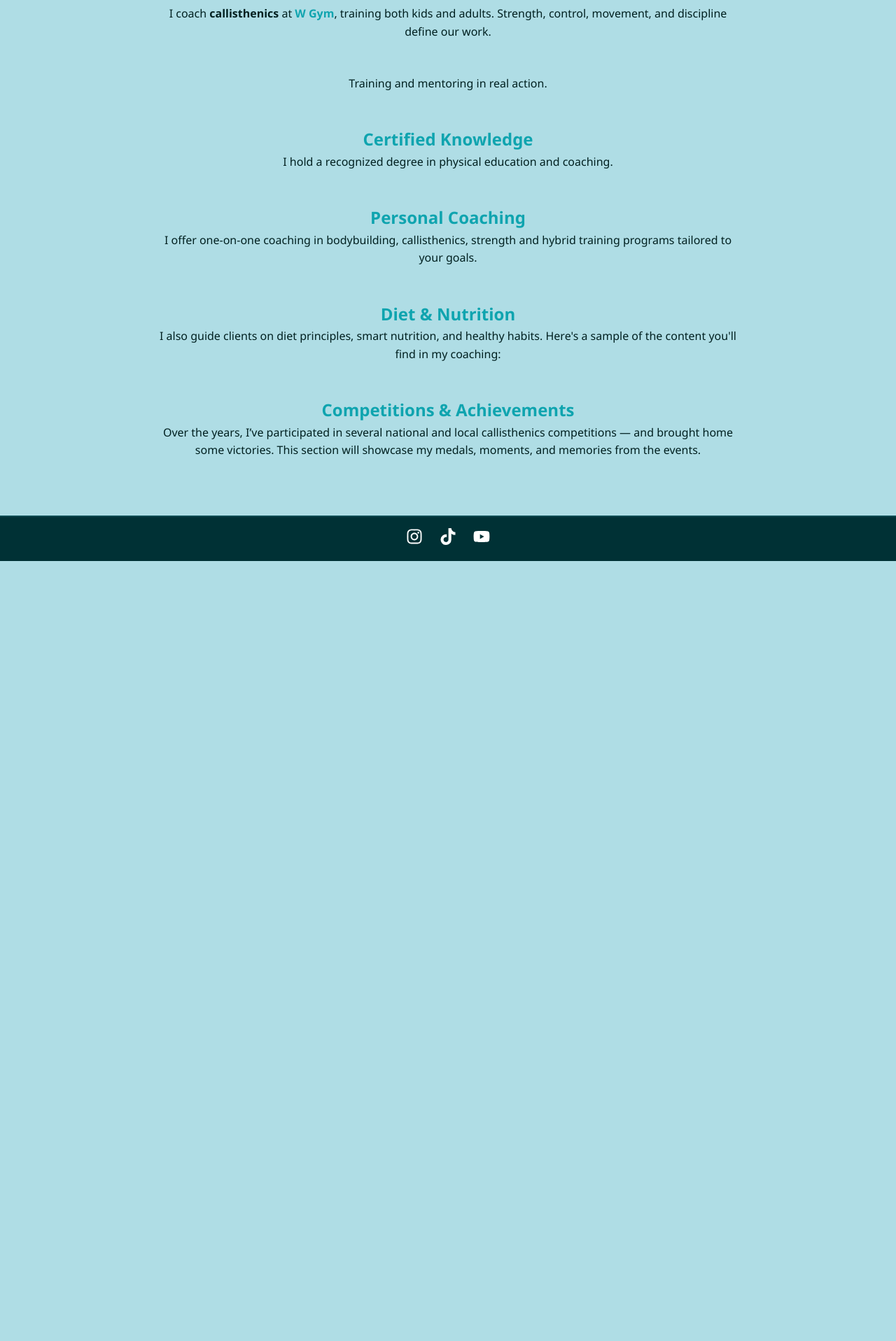
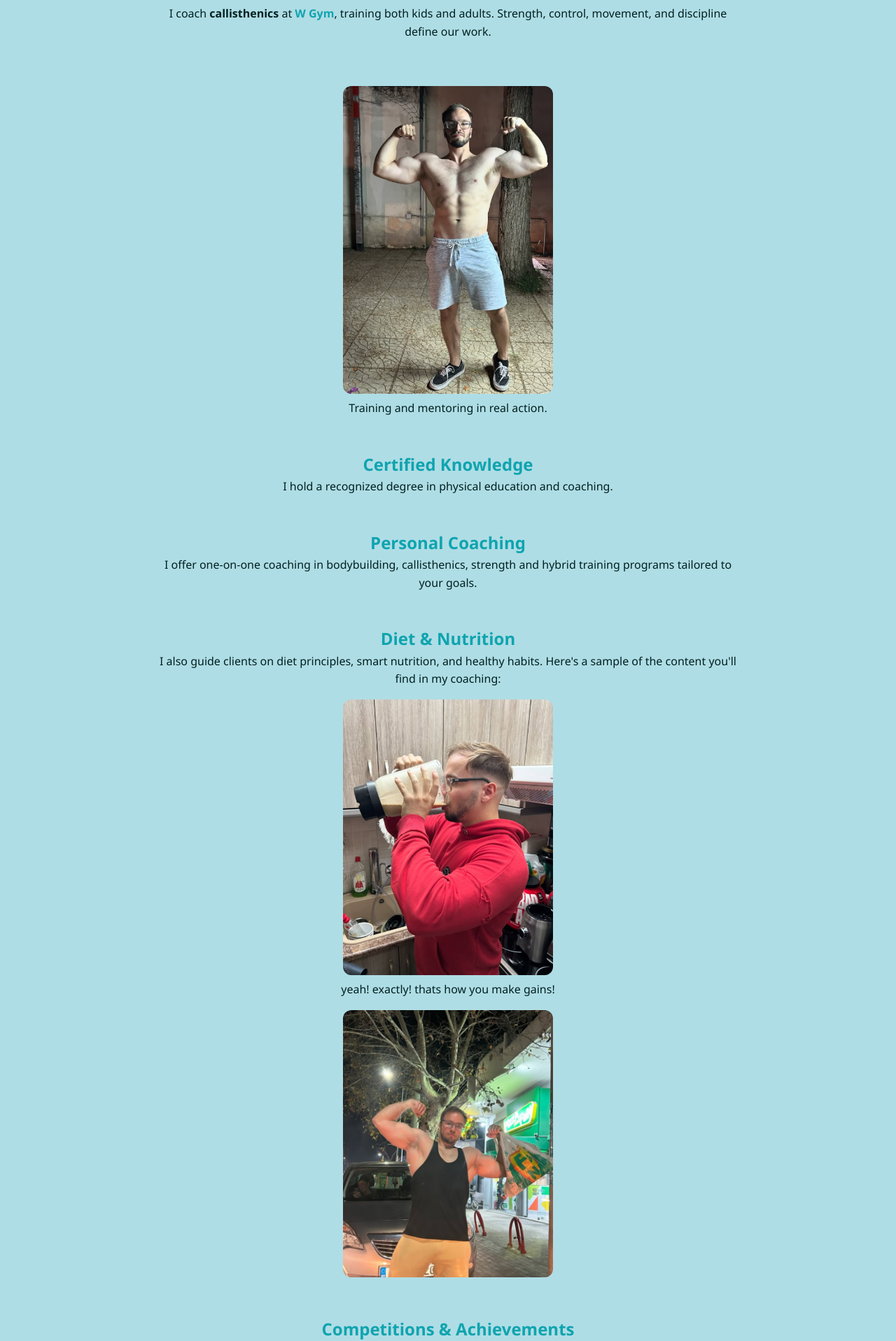
Before and after one commit to AngelosKl/GiannisDreams, a React (Vite) app: page /callisthenics in a window 1280 px wide. Shown: the part 145-2062 px from the top of the page at 70% size. Before the commit the page ends 947 px from the top, so only its background shows below. Built offline with nearby package versions, Linux system fonts and the light colour scheme.

Commit message:
more photo add ins

```diff
--- a/src/pages/Callisthenics.jsx
+++ b/src/pages/Callisthenics.jsx
@@ -1,5 +1,7 @@
-// import myPhoto from '../assets/100.PNG';
-// import nutritionImg from '../assets/nutrition.png';
+import myPhoto from '../assets/100.PNG';
+import firstNutritionImg from '../assets/44.PNG';
+import secondNutritionImg from '../assets/4.PNG';
+
 // import trophiesImg from '../assets/competitions.png'; // optional
 
 function Callisthenics() {
@@ -14,7 +16,7 @@ function Callisthenics() {
             </section>
 
             <section className="coach-image">
-                {/* <img src={myPhoto} alt="Coach" /> */}
+                {<img src={myPhoto} alt="Coach" />}
                 <p>Training and mentoring in real action.</p>
             </section>
 
@@ -33,7 +35,10 @@ function Callisthenics() {
             <section className="nutrition">
                 <h2>Diet & Nutrition</h2>
                 <p>I also guide clients on diet principles, smart nutrition, and healthy habits. Here's a sample of the content you'll find in my coaching:</p>
-                {/* <img src={nutritionImg} alt="Nutrition Guidance" /> */}
+                {<img src={secondNutritionImg} alt="Nutrition Guidance" />}
+                <p>yeah! exactly! thats how you make gains!</p>
+                {<img src={firstNutritionImg} alt="Nutrition Guidance" />}
+
             </section>
 
             <section className="competitions">
```
Also changed, not shown: src/assets/4.PNG (added), src/assets/44.PNG (added).
